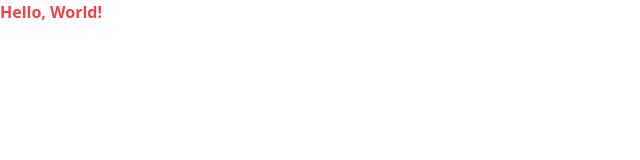
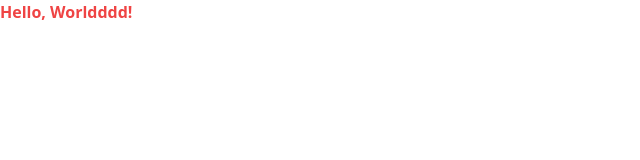
Before and after one commit to StartMeUp/dev-excuse-mern, a React (Vite) app in the folder frontend/: page / in a window 1280 px wide. Shown: the top 160 px of the page, without its empty margins (0-640 px from the left). Built offline with nearby package versions, Linux system fonts and the light colour scheme.

Commit message:
add frontend in docker compose

```diff
--- a/frontend/src/App.tsx
+++ b/frontend/src/App.tsx
@@ -1,5 +1,5 @@
 const App = () => {
-  return <h1 className="text-red-500 font-bold">Hello, World!</h1>;
+  return <h1 className="text-red-500 font-bold">Hello, Worldddd!</h1>;
 };
 
 export default App;
--- a/frontend/vite.config.ts
+++ b/frontend/vite.config.ts
@@ -4,4 +4,8 @@ import react from '@vitejs/plugin-react-swc'
 // https://vitejs.dev/config/
 export default defineConfig({
   plugins: [react()],
+  server: {
+   host: true,
+   port: 3000
+  }
 })
```
Also changed, not shown: 2 other files (tests, documents, lock files or other folders).
